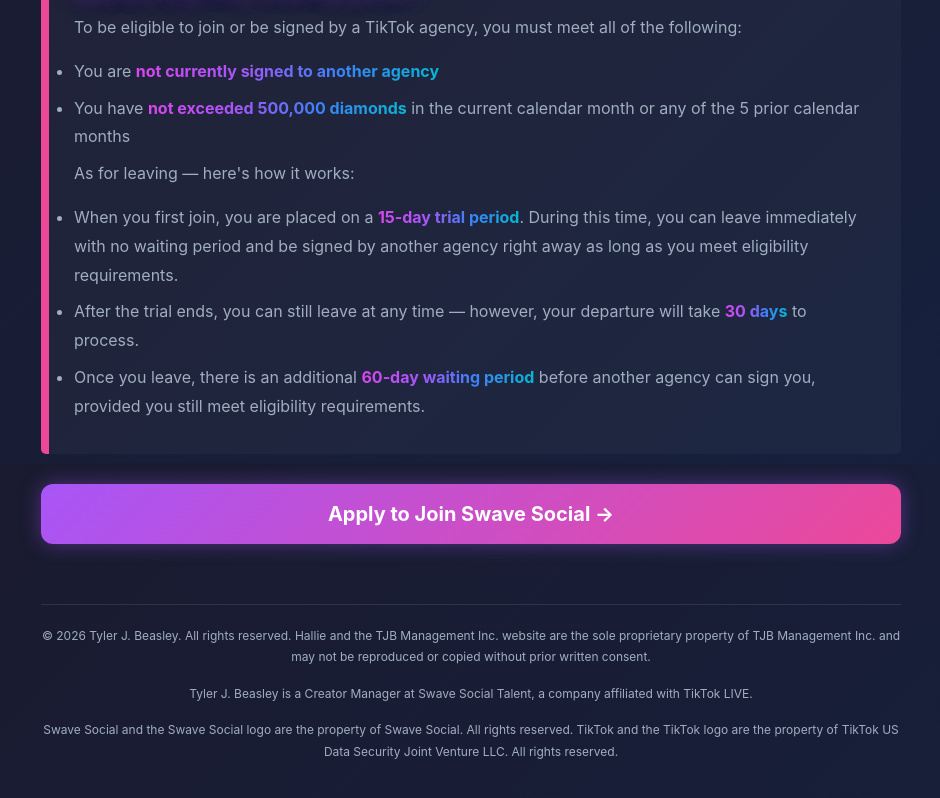
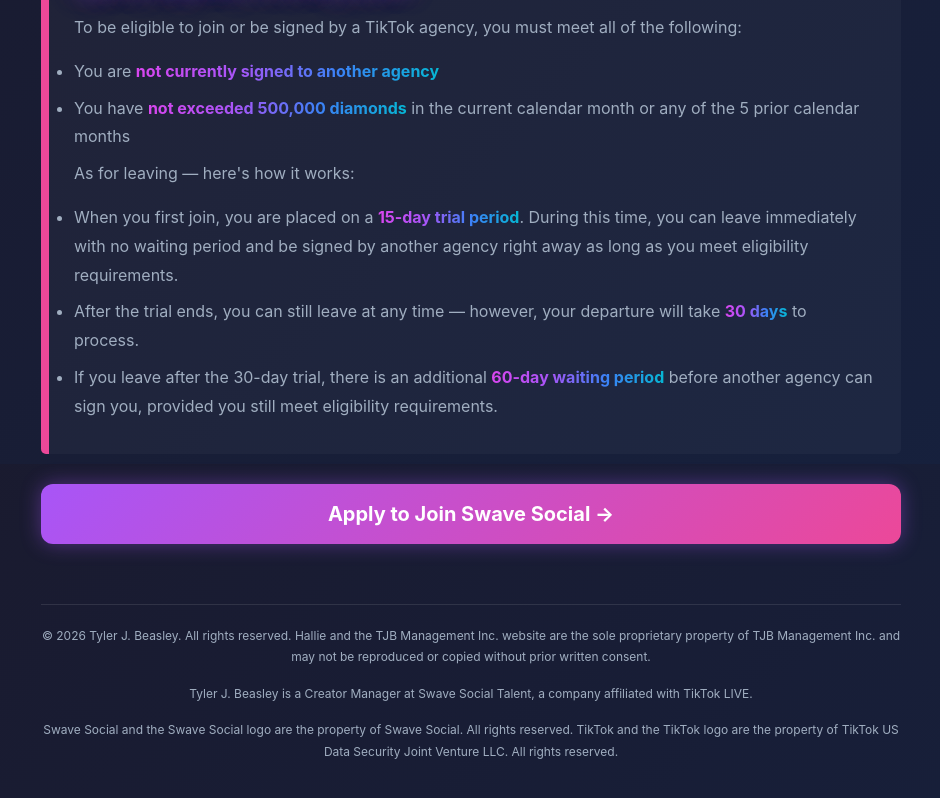
Before and after one commit to iamunrizzable/Website, a Next.js app: page /swave-social in a window 1280 px wide. Shown: the part 1936-2734 px from the top of the page, without its empty margins (169-1109 px from the left). Built offline with nearby package versions, Linux system fonts and the light colour scheme.

Commit message:
Update 60-day waiting period wording on swave-social page
https://claude.ai/code/session_01U16rwZbCBn5uoxgkaTGuZL

```diff
--- a/app/swave-social/page.js
+++ b/app/swave-social/page.js
@@ -334,7 +334,7 @@ export default function SwaveSocialInfo() {
           <ul>
             <li>When you first join, you are placed on a <span className="highlight">15-day trial period</span>. During this time, you can leave immediately with no waiting period and be signed by another agency right away as long as you meet eligibility requirements.</li>
             <li>After the trial ends, you can still leave at any time — however, your departure will take <span className="highlight">30 days</span> to process.</li>
-            <li>Once you leave, there is an additional <span className="highlight">60-day waiting period</span> before another agency can sign you, provided you still meet eligibility requirements.</li>
+            <li>If you leave after the 30-day trial, there is an additional <span className="highlight">60-day waiting period</span> before another agency can sign you, provided you still meet eligibility requirements.</li>
           </ul>
         </div>
 
```
